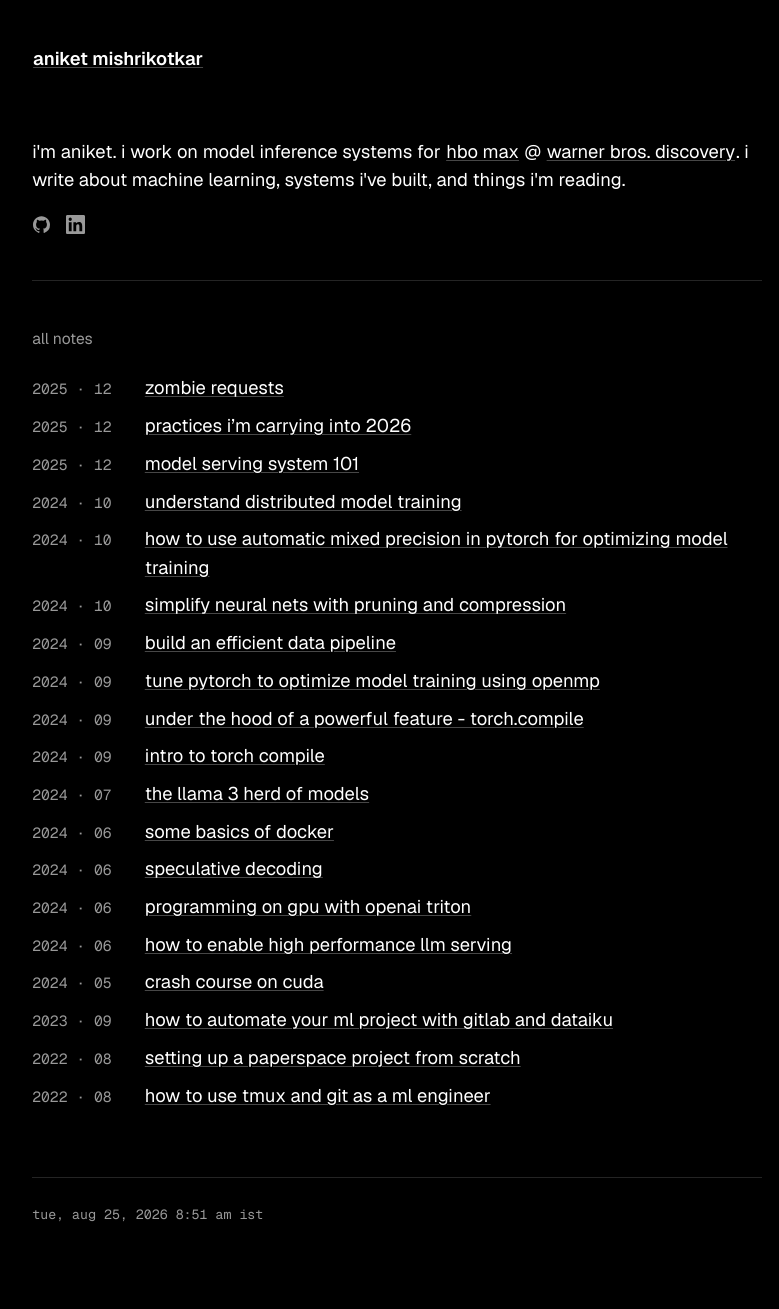
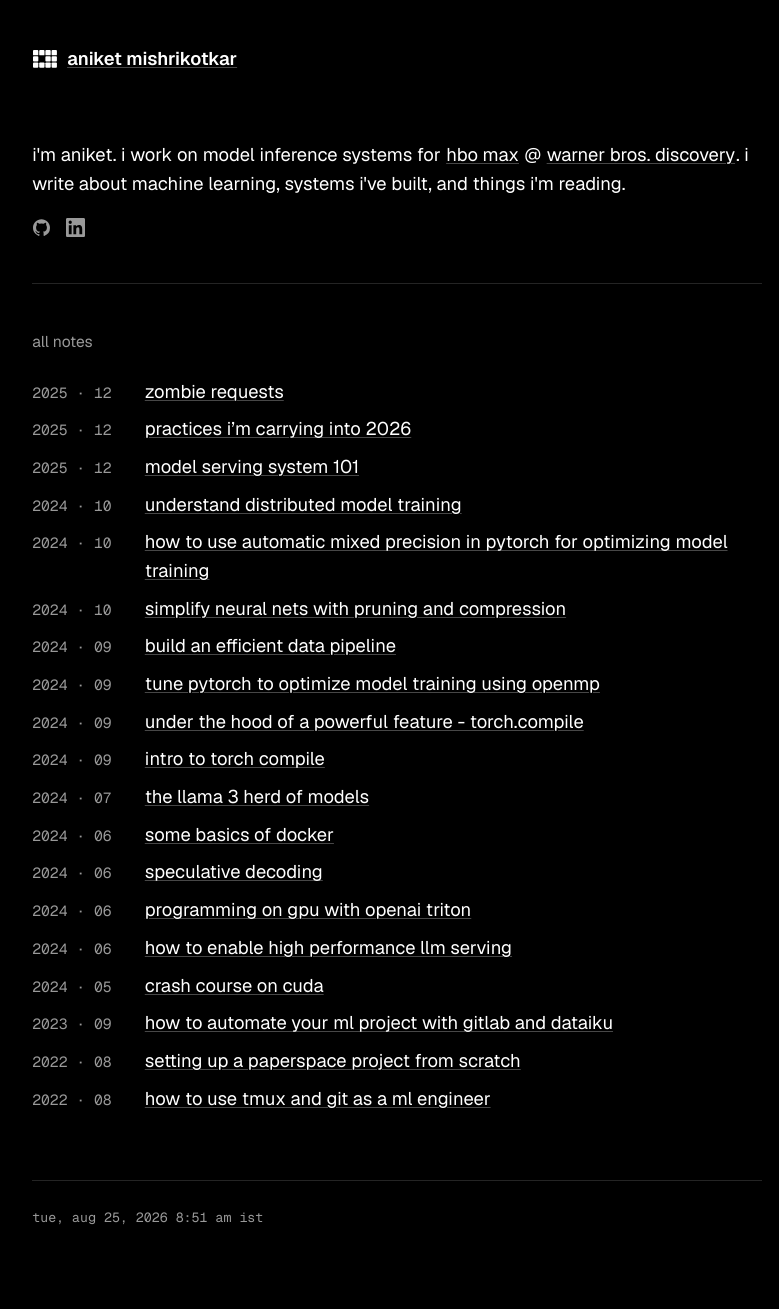
Before and after one commit to aniketmi00/aniketmi00.github.io, a Jekyll site: the page built from _pages/index.md, in a window 1280 px wide. Shown: the whole page, without its empty margins (243-1022 px from the left). Built offline with Jekyll 4.4.1, drawn with Linux system fonts in a browser that asks for light colours.

Commit message:
Add a block-grid logo mark to favicon and nav
A flat monochrome 4x3 square grid with one cell notched out,
inspired by the glass-cube reference images but kept flat and
colorless to match the site's pure black/white theme. Used as both
the favicon glyph and an inline mark next to the nav brand text
(currentColor, so it follows --tx).

Co-Authored-By: Claude Sonnet 5 <noreply@anthropic.com>
Claude-Session: https://claude.ai/code/session_01Bp9TFpQHaato4UXSuYxMbL

```diff
--- /dev/null
+++ b/_includes/logo-mark.html
@@ -0,0 +1,15 @@
+<svg class="logo-mark" viewBox="0 0 27 20" fill="currentColor" aria-hidden="true">
+  <rect x="0" y="0" width="6" height="6" rx="1"/>
+  <rect x="7" y="0" width="6" height="6" rx="1"/>
+  <rect x="14" y="0" width="6" height="6" rx="1"/>
+  <rect x="21" y="0" width="6" height="6" rx="1"/>
+
+  <rect x="0" y="7" width="6" height="6" rx="1"/>
+  <rect x="14" y="7" width="6" height="6" rx="1"/>
+  <rect x="21" y="7" width="6" height="6" rx="1"/>
+
+  <rect x="0" y="14" width="6" height="6" rx="1"/>
+  <rect x="7" y="14" width="6" height="6" rx="1"/>
+  <rect x="14" y="14" width="6" height="6" rx="1"/>
+  <rect x="21" y="14" width="6" height="6" rx="1"/>
+</svg>
--- a/_includes/nav.html
+++ b/_includes/nav.html
@@ -1,5 +1,8 @@
 <div class="nav-inner">
   <div>
-    <a class="internal-link brand" href="{{ site.baseurl }}/">{{ site.title }}</a>
+    <a class="internal-link brand" href="{{ site.baseurl }}/">
+      {% include logo-mark.html %}
+      {{ site.title }}
+    </a>
   </div>
 </div>
--- a/_sass/_style.scss
+++ b/_sass/_style.scss
@@ -193,8 +193,17 @@ nav {
   }
 
   .brand {
+    display: inline-flex;
+    align-items: center;
+    gap: 0.55em;
     font-weight: 600;
     color: var(--tx);
+
+    .logo-mark {
+      width: 1.3em;
+      height: auto;
+      flex: 0 0 auto;
+    }
   }
 }
 
```
Also changed, not shown: assets/favicon.svg.
